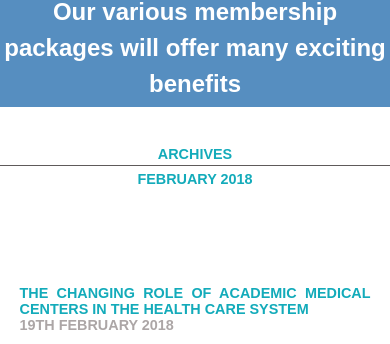
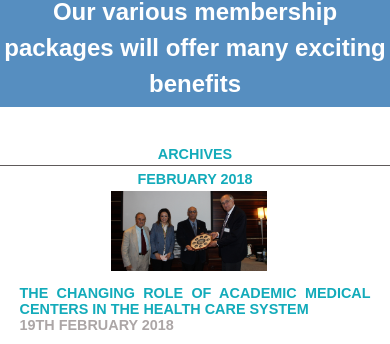
Before and after one commit to szatgabor/Tri-C, a website: page public/html/media.html in a window 390 px wide. Shown: the part 442-786 px from the top of the page. Drawn offline with nearby package versions, Linux system fonts and the light colour scheme; files that its build step writes are made by us from their sources; the site is published under a folder, as on GitHub Pages, so addresses that start at the root find nothing.

Commit message:
course responsive fix

```diff
--- a/scss/contact.scss
+++ b/scss/contact.scss
@@ -158,7 +158,7 @@ input[type=text] {
     }
 }
 
-@media only screen and (max-width: 320px) {
+@media only screen and (max-width: 425px) {
     header {
         &.bcg6 {
             height: 26rem;
--- a/scss/media.scss
+++ b/scss/media.scss
@@ -66,7 +66,7 @@ body {
                 .content-left {
                     overflow: hidden;
                     width: 40%;
-                    background: no-repeat center/135% url("/public/img/IMG_99671.jpg");
+                    background: no-repeat center/135% url("../img/IMG_99671.jpg");
                     background-position-x: 33%;
                     background-position-y: 15%;
                     margin-right: 3%;
```
